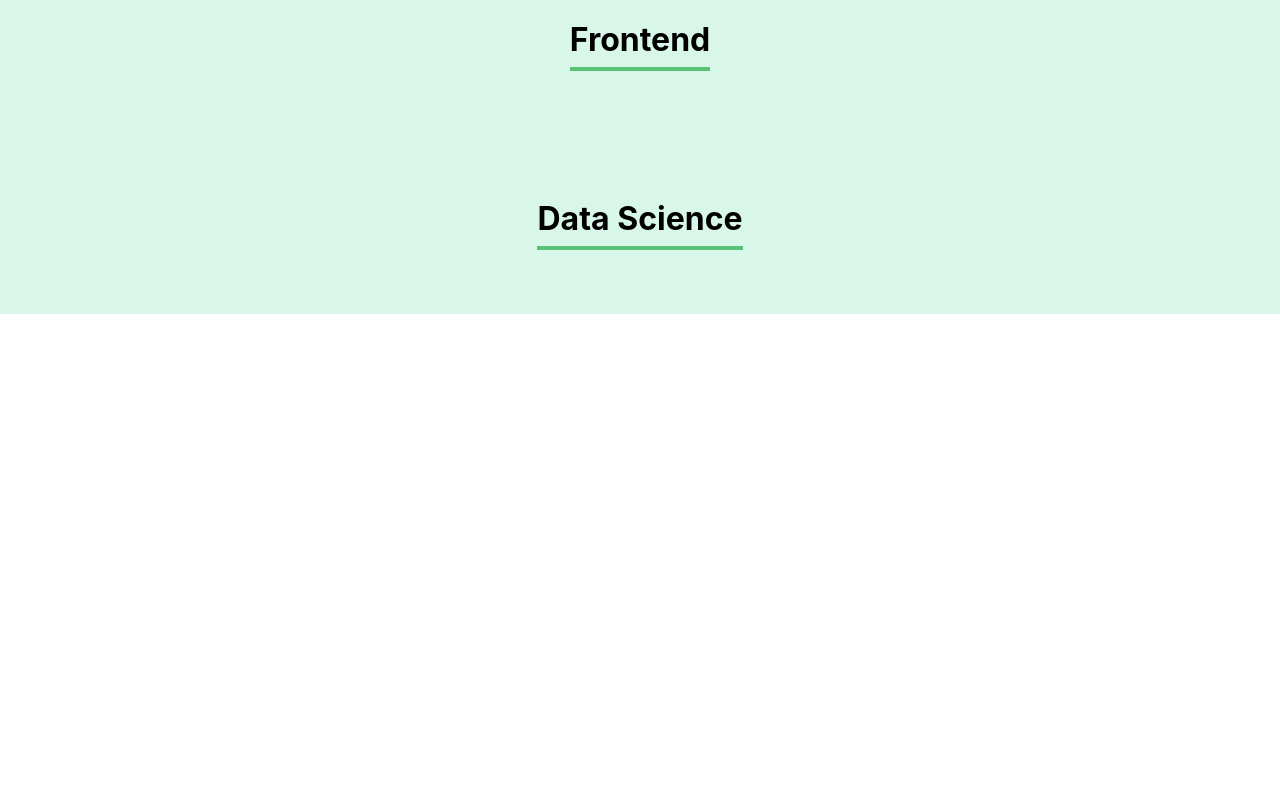
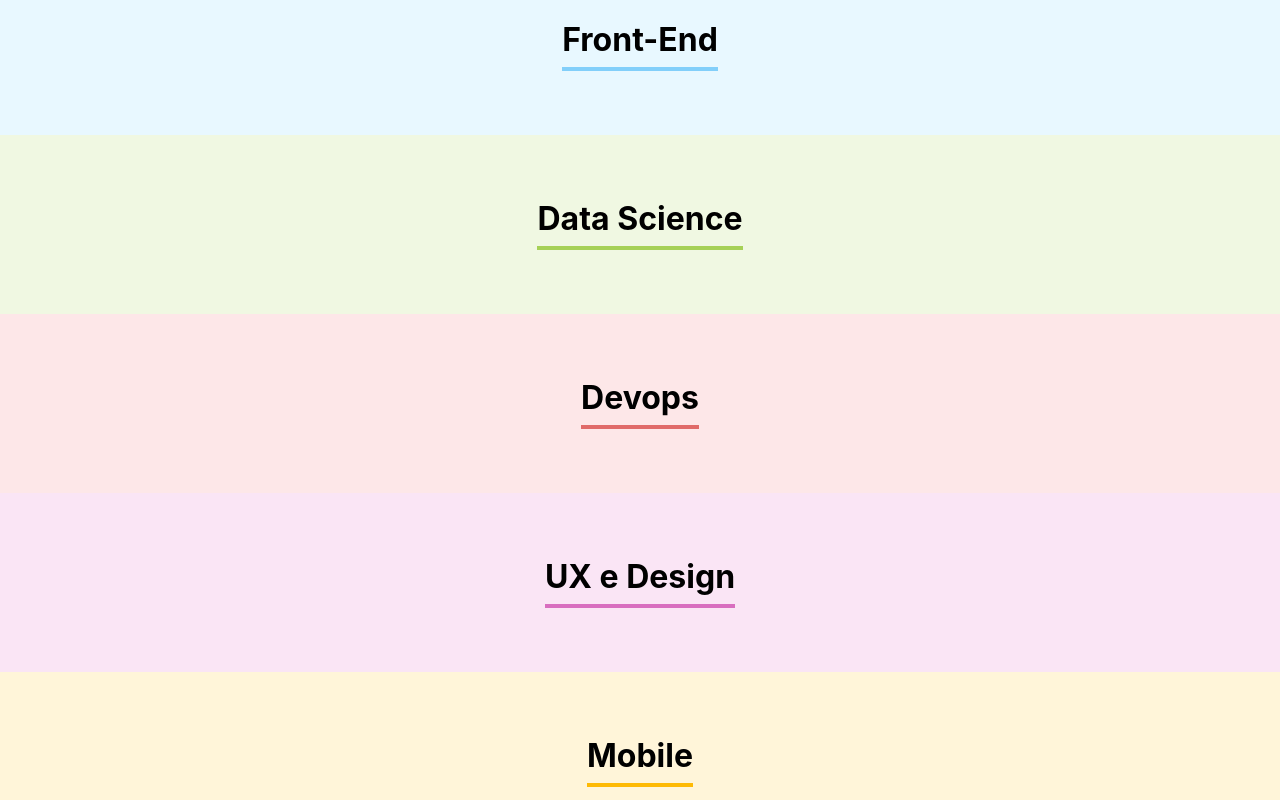
Before and after one commit to tenoriobn/organo-react, a React (Create React App) app: page / in a window 1280 px wide. Shown: the part 1700-2500 px from the top of the page. Before the commit the page ends 2014 px from the top, so only its background shows below. Built offline with nearby package versions, Linux system fonts and the light colour scheme.

Commit message:
Adicionando cores de maneira dinâmica

```diff
--- a/src/App.js
+++ b/src/App.js
@@ -4,6 +4,44 @@
 import Time from './componentes/Time';
 
 function App() {
+
+  const times = [
+    {
+      nome: 'Programação',
+      corPrimaria: '#57C278',
+      corSecundaria: '#D9F7E9'
+    },
+    {
+      nome: 'Front-End',
+      corPrimaria: '#82CFFA',
+      corSecundaria: '#E8F8FF'
+    },
+    {
+      nome: 'Data Science',
+      corPrimaria: '#A6D157',
+      corSecundaria: '#F0F8E2'
+    },
+    {
+      nome: 'Devops',
+      corPrimaria: '#E06B69',
+      corSecundaria: '#FDE7E8'
+    },
+    {
+      nome: 'UX e Design',
+      corPrimaria: '#D86EBF',
+      corSecundaria: '#FAE5F5'
+    },
+    {
+      nome: 'Mobile',
+      corPrimaria: '#FEBA05',
+      corSecundaria: '#FFF5D9'
+    },
+    {
+      nome: 'Inovação e Gestão',
+      corPrimaria: '#FF8A29',
+      corSecundaria: '#FFEEDF'
+    },
+  ]
 
   const [colaboradores, setColaboradores] = useState([])
 
@@ -16,9 +54,7 @@
     <div className="App">
       <Banner />
       <Formulario aoColaboradorCadastrado={colaborador => aoNovoColaboradorAdicionado(colaborador)} />
-      <Time nome="Programação"/>
-      <Time nome="Frontend"/>
-      <Time nome="Data Science"/>
+      {times.map(time => <Time key={time.nome} nome={time.nome} corPrimaria={time.corPrimaria} corSecundaria={time.corSecundaria}/>)}
     </div>
   );
 }
--- a/src/componentes/Time/Time.css
+++ b/src/componentes/Time/Time.css
@@ -1,12 +1,11 @@
 .time {
     text-align: center;
     padding: 32px;
-    background-color: #D9F7E9;
 }
 
 .time h3 {
     font-size: 32px;
-    border-bottom: 4px solid #57C278;
+    border-bottom: 4px solid;
     display: inline-block;
     padding-bottom: 8px;
 }
--- a/src/componentes/Time/index.js
+++ b/src/componentes/Time/index.js
@@ -2,8 +2,8 @@
 
 const Time = (props) => {
     return (
-        <section className="time">
-            <h3>{props.nome}</h3>
+        <section className="time" style={{backgroundColor: props.corSecundaria}}>
+            <h3 style={{borderColor: props.corPrimaria}}>{props.nome}</h3>
         </section>
     )
 }
```
